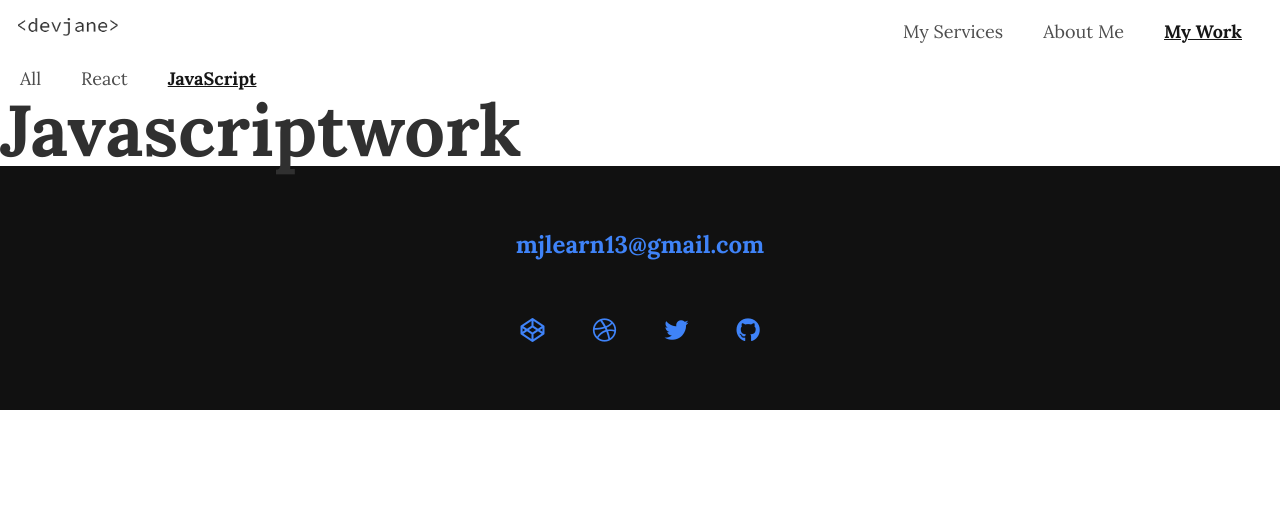
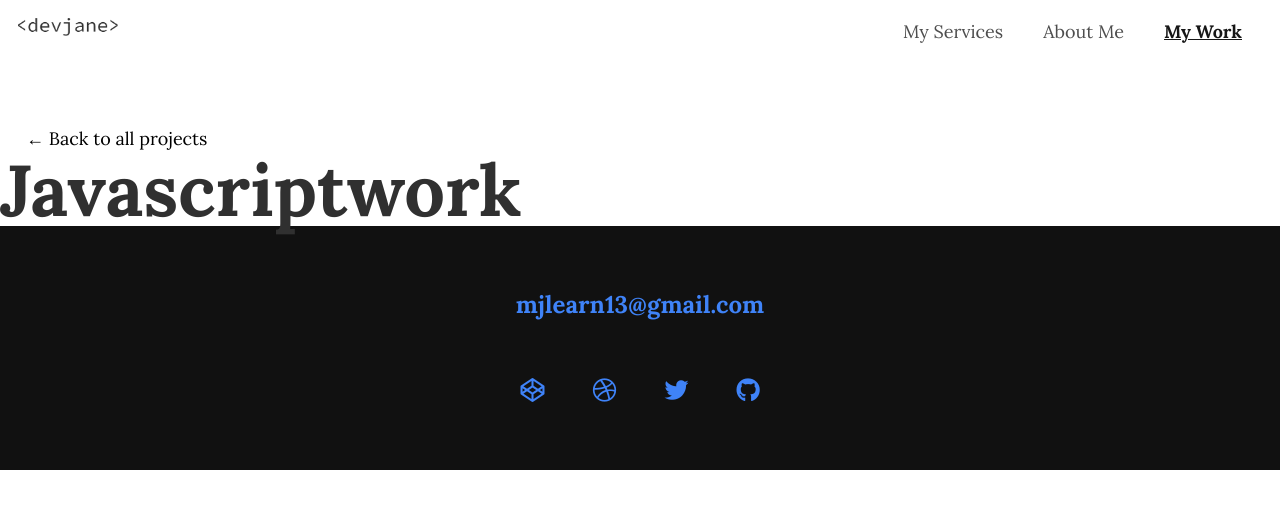
Before and after one commit to mjlearn13/portfolio, a React (Vite) app: page /mywork/javaScript in a window 1280 px wide. Shown: the top 508 px of the page. Built offline with nearby package versions, Linux system fonts and the light colour scheme.

Commit message:
nested routes and other updates

```diff
--- a/src/App.jsx
+++ b/src/App.jsx
@@ -5,7 +5,6 @@ import MyServices from './components/MyServices'
 import MyWork from './components/MyWork'
 import Project from './components/Project'
 import Layout from './components/Layout'
-import MyWorkLayout from './components/MyWorkLayout'
 import ReactWork from './components/ReactWork'
 import JavaScriptWork from './components/JavaScriptWork'
 
@@ -17,12 +16,10 @@ function App() {
           <Route index element={<Introduction />} />
           <Route path="myservices" element={<MyServices />} />
           <Route path="aboutme" element={<AboutMe />} />
-          <Route path="mywork" element={<MyWorkLayout />}>
-            <Route index element={<MyWork />} />
-            <Route path=":id" element={<Project />} />
-            <Route path="react" element={<ReactWork />} />
-            <Route path="javaScript" element={<JavaScriptWork />} />
-          </Route>
+          <Route path="mywork" element={<MyWork />}/>
+          <Route path="mywork/:id" element={<Project />} />
+          <Route path="mywork/react" element={<ReactWork />} />
+          <Route path="mywork/javaScript" element={<JavaScriptWork />} />
         </Route>
       </Routes>
     </BrowserRouter>
--- a/src/components/Header.jsx
+++ b/src/components/Header.jsx
@@ -19,21 +19,21 @@ export default function Header(){
 
         <nav>
           <NavLink
-            to="/myservices"
+            to="myservices"
             style={({ isActive }) => (isActive ? activeStyles : null)}
           >
             My Services
           </NavLink>
 
           <NavLink
-            to="/aboutme"
+            to="aboutme"
             style={({ isActive }) => (isActive ? activeStyles : null)}
           >
             About Me
           </NavLink>
 
           <NavLink
-            to="/mywork"
+            to="mywork"
             style={({ isActive }) => (isActive ? activeStyles : null)}
           >
             My Work
--- a/src/components/JavaScriptWork.jsx
+++ b/src/components/JavaScriptWork.jsx
@@ -1,5 +1,17 @@
+import { Link } from 'react-router-dom'
+
 export default function JavaScriptWork(){
     return (
-        <h1>Javascriptwork</h1>
+        <>
+            <Link
+                to=".."
+                relative="path"
+                className="back-button"
+            >
+                &larr; <span>Back to all projects</span>
+            </Link>
+
+            <h1>Javascriptwork</h1>
+        </>
     )
 }
--- a/src/components/MyWork.jsx
+++ b/src/components/MyWork.jsx
@@ -1,4 +1,4 @@
-import {Link} from 'react-router-dom'
+import {Link, NavLink} from 'react-router-dom'
 import allProjectData from '../allProjectsData'
 
 
@@ -14,17 +14,38 @@ export default function MyWork(){
       </Link>
     })
 
+     const activeStyles = {
+       fontWeight: 'bold',
+       textDecoration: 'underline',
+       color: '#161616',
+     }
+
     return (
-         <section className="my-work" id="work">
-            <h2 className="section__title section__title--work">My projects</h2>
-            <p className="section__subtitle section__subtitle--work">A selection of my range of work</p>
+      <section className="my-work" id="work">
+        <h2 className="section__title section__title--work">My projects</h2>
+        <p className="section__subtitle section__subtitle--work">
+          A selection of my range of work
+        </p>
 
-            <div className="portfolio">
-
-               {allProjectElements}
+        <nav>
 
 
-            </div>
-        </section>
+          <NavLink
+            to="react"
+            style={({ isActive }) => (isActive ? activeStyles : null)}
+          >
+            React
+          </NavLink>
+
+          <NavLink
+            to="javaScript"
+            style={({ isActive }) => (isActive ? activeStyles : null)}
+          >
+            JavaScript
+          </NavLink>
+        </nav>
+
+        <div className="portfolio">{allProjectElements}</div>
+      </section>
     )
 }
--- a/src/components/MyWorkLayout.jsx
+++ /dev/null
@@ -1,38 +0,0 @@
-import { NavLink, Outlet } from 'react-router-dom'
-
-export default function MyWorkLayout() {
-  const activeStyles = {
-    fontWeight: 'bold',
-    textDecoration: 'underline',
-    color: '#161616',
-  }
-
-  return (
-    <>
-      <nav>
-        <NavLink
-          to="/myWork"
-          end
-          style={({ isActive }) => (isActive ? activeStyles : null)}
-        >
-          All
-        </NavLink>
-
-        <NavLink
-          to="/myWork/react"
-          style={({ isActive }) => (isActive ? activeStyles : null)}
-        >
-          React
-        </NavLink>
-
-        <NavLink
-          to="/myWork/javaScript"
-          style={({ isActive }) => (isActive ? activeStyles : null)}
-        >
-          JavaScript
-        </NavLink>
-      </nav>
-      <Outlet />
-    </>
-  )
-}
--- a/src/components/Project.jsx
+++ b/src/components/Project.jsx
@@ -1,4 +1,4 @@
-import { useParams } from 'react-router-dom'
+import { useParams, Link } from 'react-router-dom'
 import allProjectsData from '../allProjectsData'
 
 
@@ -8,6 +8,14 @@ export default function Project() {
 
   return (
     <>
+      <Link
+        to=".."
+        relative="path"
+        className="back-button"
+      >
+        &larr; <span>Back to projects</span>
+      </Link>
+
       <section className="intro portfolio-intro">
         <h1 className="section__title section__title--intro">
           {currentProject.name}
@@ -21,10 +29,20 @@ export default function Project() {
 
       <div className="portfolio-item-individual">
         <div>
-          <a className="" target="_blank" rel="noreferrer" href={currentProject.github}>
+          <a
+            className=""
+            target="_blank"
+            rel="noreferrer"
+            href={currentProject.github}
+          >
             <i className="fab fa-github"></i> GitHub Repo
           </a>
-          <a className="" target="_blank" rel="noreferrer" href={currentProject.url}>
+          <a
+            className=""
+            target="_blank"
+            rel="noreferrer"
+            href={currentProject.url}
+          >
             <i className="fas fa-eye"></i> Live version{' '}
           </a>
         </div>
--- a/src/components/ReactWork.jsx
+++ b/src/components/ReactWork.jsx
@@ -1,3 +1,13 @@
+import { Link } from 'react-router-dom'
+
 export default function ReactWork() {
-  return <h1>ReactWork</h1>
+  return (
+    <>
+      <Link to=".." relative="path" className="back-button">
+        &larr; <span>Back to all projects</span>
+      </Link>
+
+      <h1>ReactWork</h1>
+    </>
+  )
 }
--- a/src/index.css
+++ b/src/index.css
@@ -84,6 +84,18 @@ strong { font-weight: var(--fw-bold) }
 
 .btn:hover {
     transform: scale(1.1);
+}
+
+.back-button {
+    display: block;
+    color: black;
+    text-decoration: none;
+    margin-top: 60px;
+    margin-left: 26px;
+}
+
+.back-button span:hover {
+    text-decoration: underline;
 }
 
 /* Typography */
```
